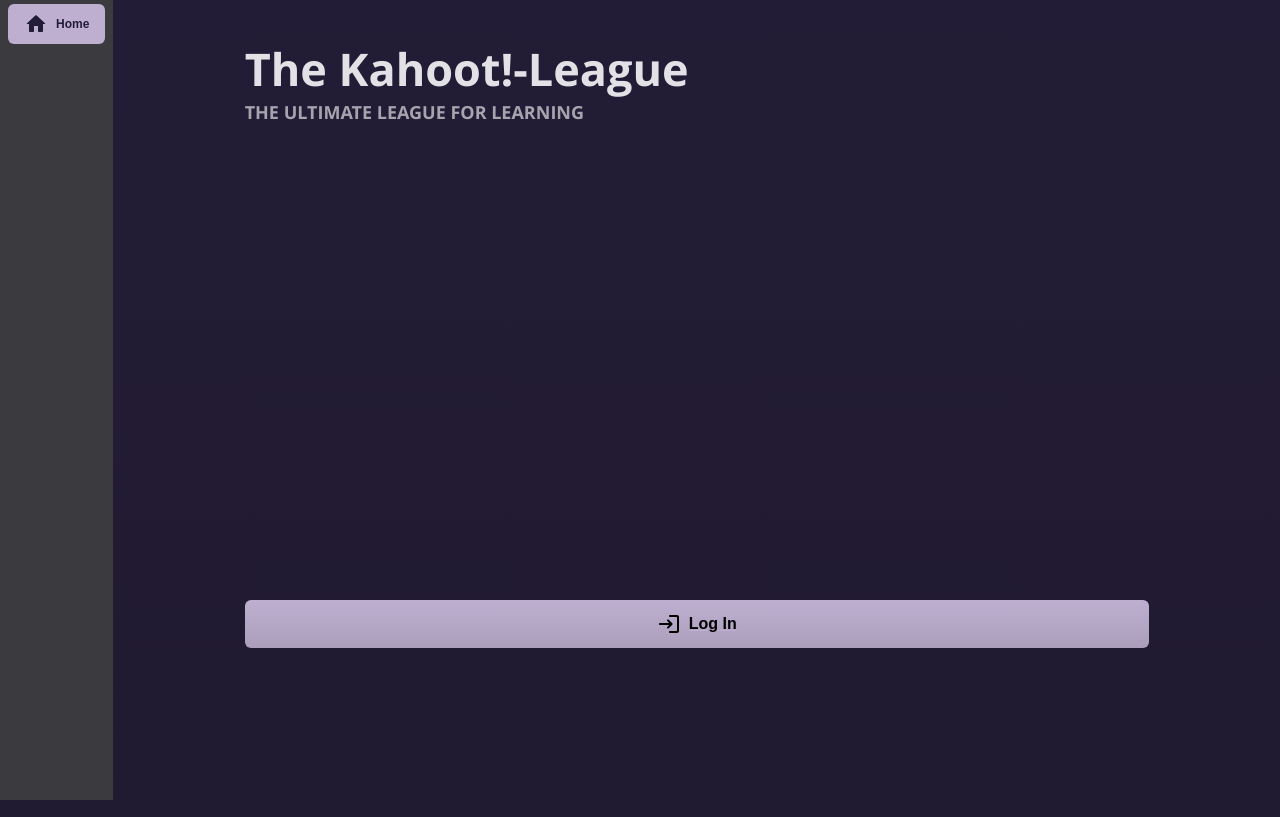
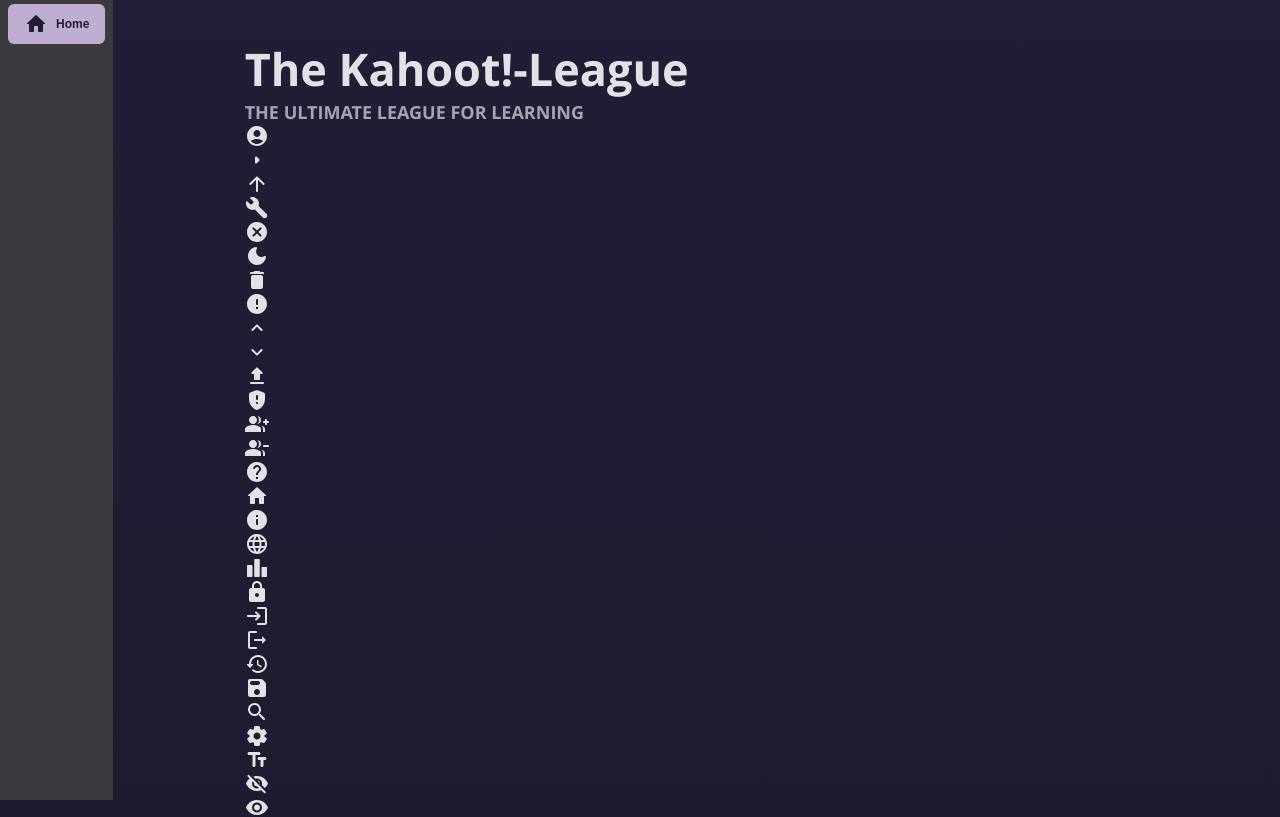
Before and after one commit to Bachelorproject-Spring-22/frontend, a React (Create React App) app: page / in a window 1280 px wide. Shown: the top 817 px of the page. Built offline with nearby package versions, Linux system fonts and the light colour scheme; no server answers.

Commit message:
all icons rendered

```diff
--- a/package.json
+++ b/package.json
@@ -21,9 +21,11 @@
     "react-loader-spinner": "^6.0.0-0",
     "react-router-dom": "^6.2.1",
     "react-scripts": "5.0.0",
+    "source-map-explorer": "^2.5.2",
     "web-vitals": "^2.1.4"
   },
   "scripts": {
+    "analyze": "source-map-explorer 'build/static/js/*.js'",
     "start": "react-scripts start",
     "build": "react-scripts build",
     "test": "react-scripts test",
--- a/src/components/Home/Home.jsx
+++ b/src/components/Home/Home.jsx
@@ -1,10 +1,40 @@
 import { Link } from 'react-router-dom';
 import Button from '../Button/Button';
-import LoginRoundedIcon from '@mui/icons-material/LoginRounded';
+/* import LoginRoundedIcon from '@mui/icons-material/LoginRounded'; */
 import Phone from '../../assets/phone.avif';
 import Sky from '../../assets/sky.jpg';
 import './Home.css';
 import SEO from '../SEO/SEO';
+
+import AccountCircleRoundedIcon from '@mui/icons-material/AccountCircleRounded';
+import ArrowRightRoundedIcon from '@mui/icons-material/ArrowRightRounded';
+import ArrowUpwardRoundedIcon from '@mui/icons-material/ArrowUpwardRounded';
+import BuildRoundedIcon from '@mui/icons-material/BuildRounded';
+import CancelRoundedIcon from '@mui/icons-material/CancelRounded';
+import DarkModeRoundedIcon from '@mui/icons-material/DarkModeRounded';
+import DeleteRoundedIcon from '@mui/icons-material/DeleteRounded';
+import ErrorRoundedIcon from '@mui/icons-material/ErrorRounded';
+import ExpandLessRoundedIcon from '@mui/icons-material/ExpandLessRounded';
+import ExpandMoreRoundedIcon from '@mui/icons-material/ExpandMoreRounded';
+import FileUploadRoundedIcon from '@mui/icons-material/FileUploadRounded';
+import GppMaybeRoundedIcon from '@mui/icons-material/GppMaybeRounded';
+import GroupAddRoundedIcon from '@mui/icons-material/GroupAddRounded';
+import GroupRemoveRoundedIcon from '@mui/icons-material/GroupRemoveRounded';
+import HelpRoundedIcon from '@mui/icons-material/HelpRounded';
+import HomeRoundedIcon from '@mui/icons-material/HomeRounded';
+import InfoRoundedIcon from '@mui/icons-material/InfoRounded';
+import LanguageRoundedIcon from '@mui/icons-material/LanguageRounded';
+import LeaderboardRoundedIcon from '@mui/icons-material/LeaderboardRounded';
+import LockRoundedIcon from '@mui/icons-material/LockRounded';
+import LoginRoundedIcon from '@mui/icons-material/LoginRounded';
+import LogoutRoundedIcon from '@mui/icons-material/LogoutRounded';
+import RestoreRoundedIcon from '@mui/icons-material/RestoreRounded';
+import SaveRoundedIcon from '@mui/icons-material/SaveRounded';
+import SearchRoundedIcon from '@mui/icons-material/SearchRounded';
+import SettingsRoundedIcon from '@mui/icons-material/SettingsRounded';
+import TextFieldsRoundedIcon from '@mui/icons-material/TextFieldsRounded';
+import VisibilityOffRoundedIcon from '@mui/icons-material/VisibilityOffRounded';
+import VisibilityRoundedIcon from '@mui/icons-material/VisibilityRounded';
 
 function Home(props) {
 
@@ -16,6 +46,36 @@ function Home(props) {
                     <h1>The Kahoot!-League</h1>
                     <p className='subtitle'>the ultimate league for learning</p>
                 </header>
+                <AccountCircleRoundedIcon />
+                <ArrowRightRoundedIcon />
+                <ArrowUpwardRoundedIcon />
+                <BuildRoundedIcon />
+                <CancelRoundedIcon />
+                <DarkModeRoundedIcon />
+                <DeleteRoundedIcon />
+                <ErrorRoundedIcon />
+                <ExpandLessRoundedIcon />
+                <ExpandMoreRoundedIcon />
+                <FileUploadRoundedIcon />
+                <GppMaybeRoundedIcon />
+                <GroupAddRoundedIcon />
+                <GroupRemoveRoundedIcon />
+                <HelpRoundedIcon />
+                <HomeRoundedIcon />
+                <InfoRoundedIcon />
+                <LanguageRoundedIcon />
+                <LeaderboardRoundedIcon />
+                <LockRoundedIcon />
+                <LoginRoundedIcon />
+                <LogoutRoundedIcon />
+                <RestoreRoundedIcon />
+                <SaveRoundedIcon />
+                <SearchRoundedIcon />
+                <SettingsRoundedIcon />
+                <TextFieldsRoundedIcon />
+                <VisibilityOffRoundedIcon />
+                <VisibilityRoundedIcon />
+
                 <Link to='/login'><Button label={"log in"} icon={<LoginRoundedIcon />} /></Link>
             </div>
 
--- a/src/components/MyResults/MainResults/MainResults.jsx
+++ b/src/components/MyResults/MainResults/MainResults.jsx
@@ -22,15 +22,9 @@ function MainResults(props) {
 
 
                 <Card link='/home/idg2100' type='course' courseCode='IDG2100' fullCourseName='Full-Stack Web Development' placementRank={1} />
-
-
-                <Card type='course' courseCode='IDG1200' fullCourseName='sdfsdfsdfsdfsdfsdfsdfsdfCloud Technologies' placementRank={3} />
-
-
-                <Card type='course' courseCode='IDG1200' fullCourseName='Cloud Technologies' placementRank={3} />
-
-
-                <Card type='course' courseCode='IDG1200' fullCourseName='Cloud Technologies' placementRank={3} />
+                <Card type='course' courseCode='IDG2009' fullCourseName='Kommunikasjon' placementRank={3} />
+                <Card type='course' courseCode='IDG3101' fullCourseName='Fordypningsprosjekt' placementRank={3} />
+                <Card type='course' courseCode='IDG3006' fullCourseName='Tingenes web' placementRank={3} />
 
 
             </ul>
```
Also changed, not shown: src/assets/bob-the-builder-fix-it.gif, 1 other file (tests, documents, lock files or other folders).
